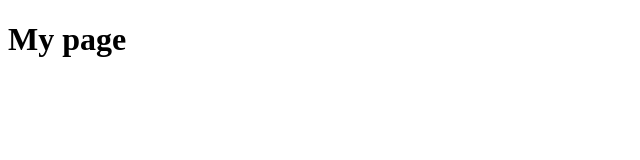
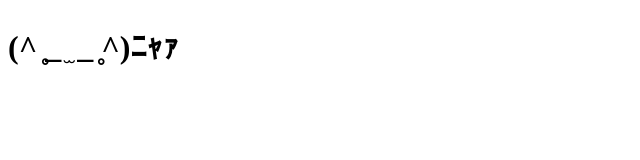
Before and after one commit to M-Lina3/m-lina3.github.io, a plain HTML site: page index.html in a window 1280 px wide. Shown: the whole page, without its empty margins (0-640 px from the left). Drawn offline with Linux system fonts and the light colour scheme.

Commit message:
Update index.html
Nya

```diff
--- a/index.html
+++ b/index.html
@@ -7,6 +7,6 @@
     <title>Document</title>
   </head>
   <body>
-    <h1>My page</h1>
+    <h1>(^ ̥_   ̫ _ ̥^)ﾆｬｧ</h1>
   </body>
 </html>
```
